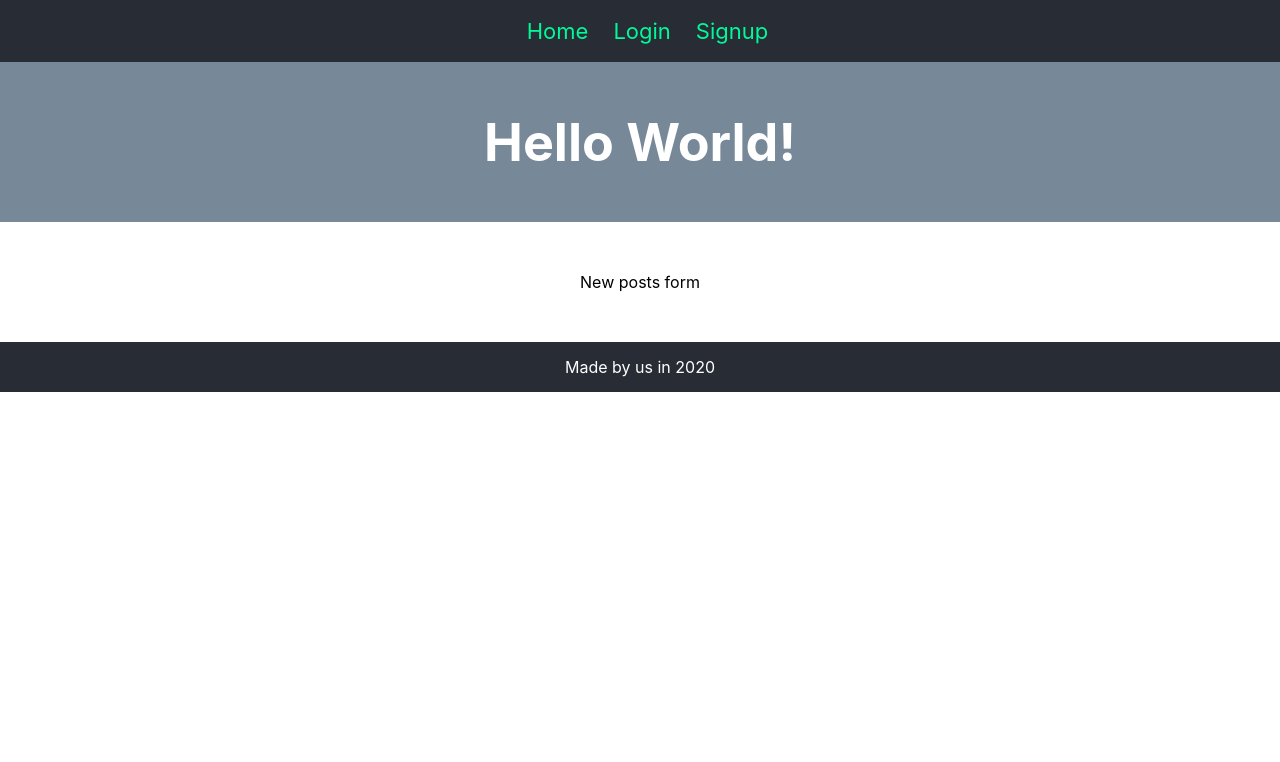
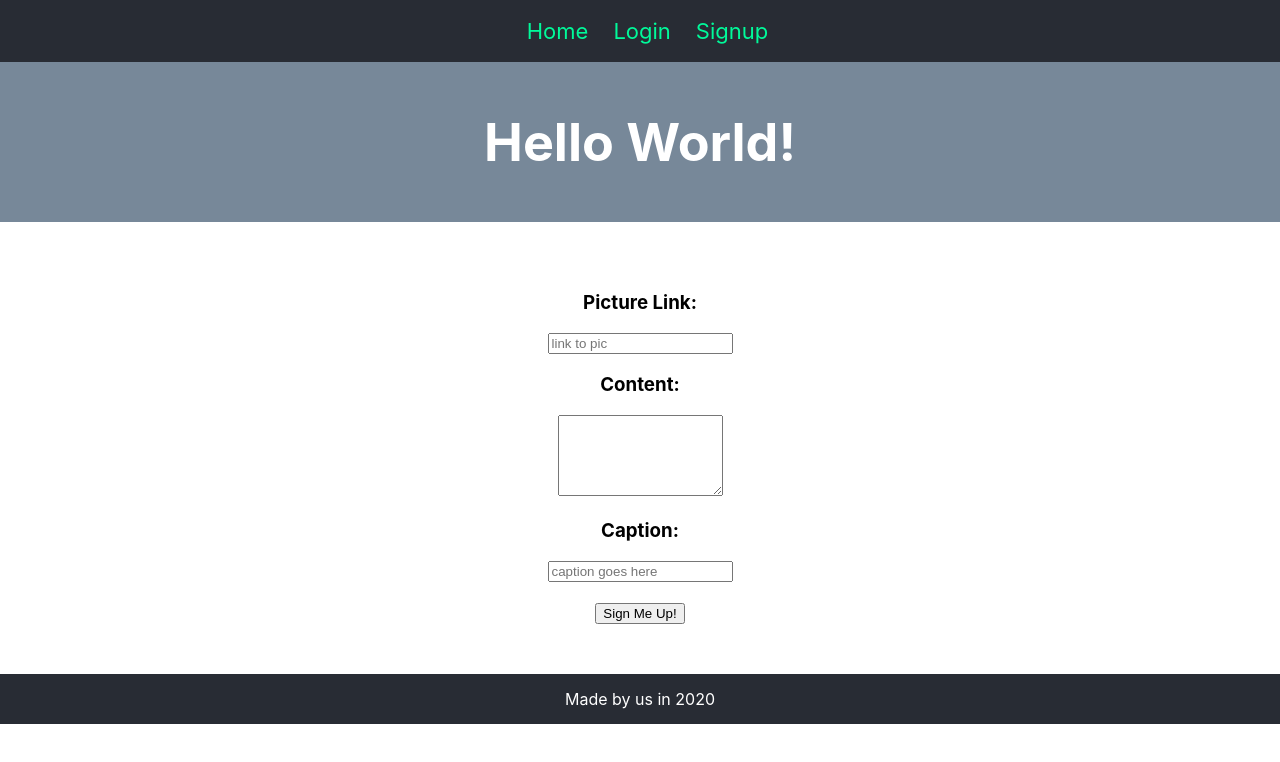
Before and after one commit to davidvelichko52/proj3-client, a React (Create React App) app: page /new in a window 1280 px wide. Shown: the top 762 px of the page. Built offline with nearby package versions, Linux system fonts and the light colour scheme.

Commit message:
form works

```diff
--- a/src/content/pages/New.js
+++ b/src/content/pages/New.js
@@ -1,8 +1,51 @@
-import React from 'react';
+import React, { useState } from 'react'
 
 const New = props => {
+let [pic, setPic] = useState('')
+let [content, setContent] = useState('')
+let [caption, setCaption] = useState('')
+
+const handleSubmit = e => {
+    let token = localStorage.getItem('boilerToken')
+    e.preventDefault()
+    console.log('submit', pic, content, caption )
+    fetch(process.env.REACT_APP_SERVER_URL + 'posts/new', {
+        method: 'POST',
+        body: JSON.stringify({
+         pic,
+         content,
+         caption
+        }),
+        headers: {
+          'Content-Type': 'application/json',
+          'Authorization': `Bearer ${token}`
+        }
+      })
+      .then(response => response.json())
+        .catch(err => {
+            console.log('ERROR SUBMITTING:', err)
+          })
+    }
+
   return (
-    <div>New posts form</div>
+    <div>
+      <form onSubmit={handleSubmit}>
+        <div>
+          <h3>Picture Link:</h3>
+          <input name="pic" placeholder="link to pic" onChange={e => setPic(e.target.value)}/>
+        </div>
+        <div>
+          <h3>Content:</h3>
+          <textarea name="content" rows="5" cols="18" onChange={e => setContent(e.target.value)} />
+        </div>
+        <div>
+          <h3>Caption:</h3>
+          <input name="caption" placeholder="caption goes here" onChange={e => setCaption(e.target.value)}/>
+        </div>
+        <br />
+        <button type="submit">Sign Me Up!</button>
+      </form>
+    </div>
   )
 }
 export default New
```
